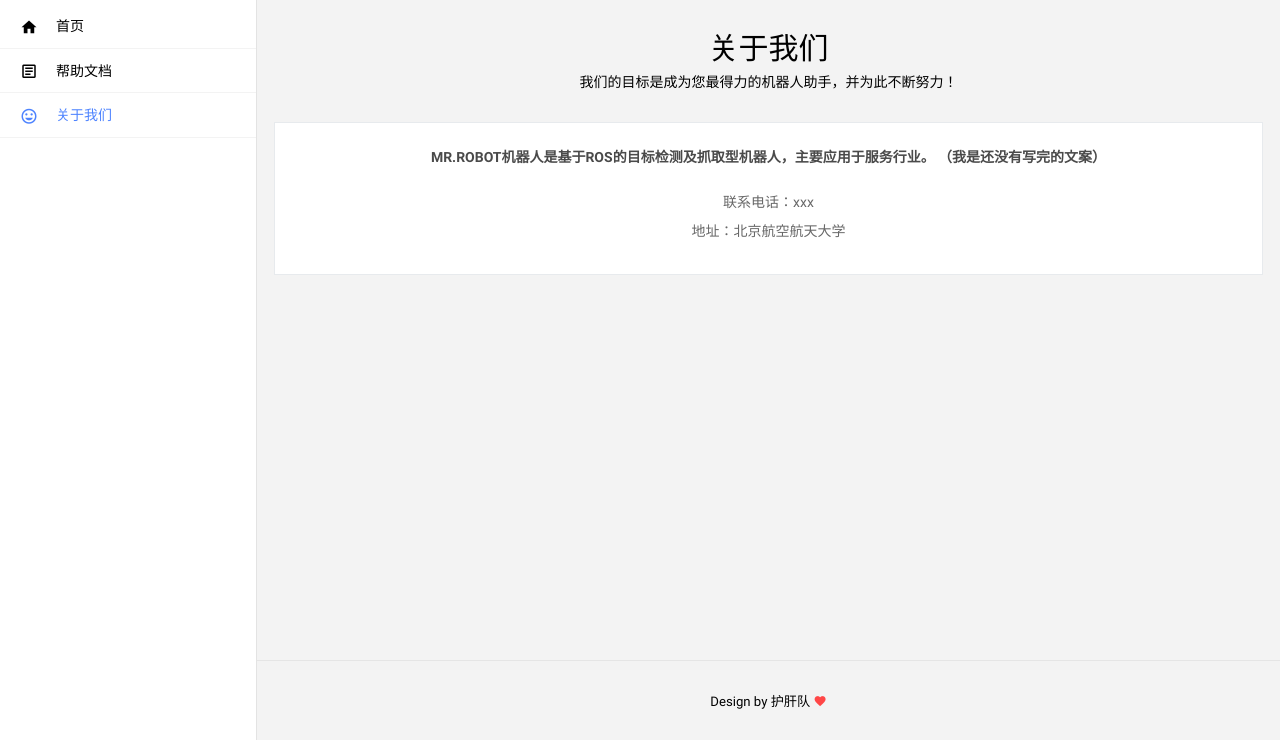
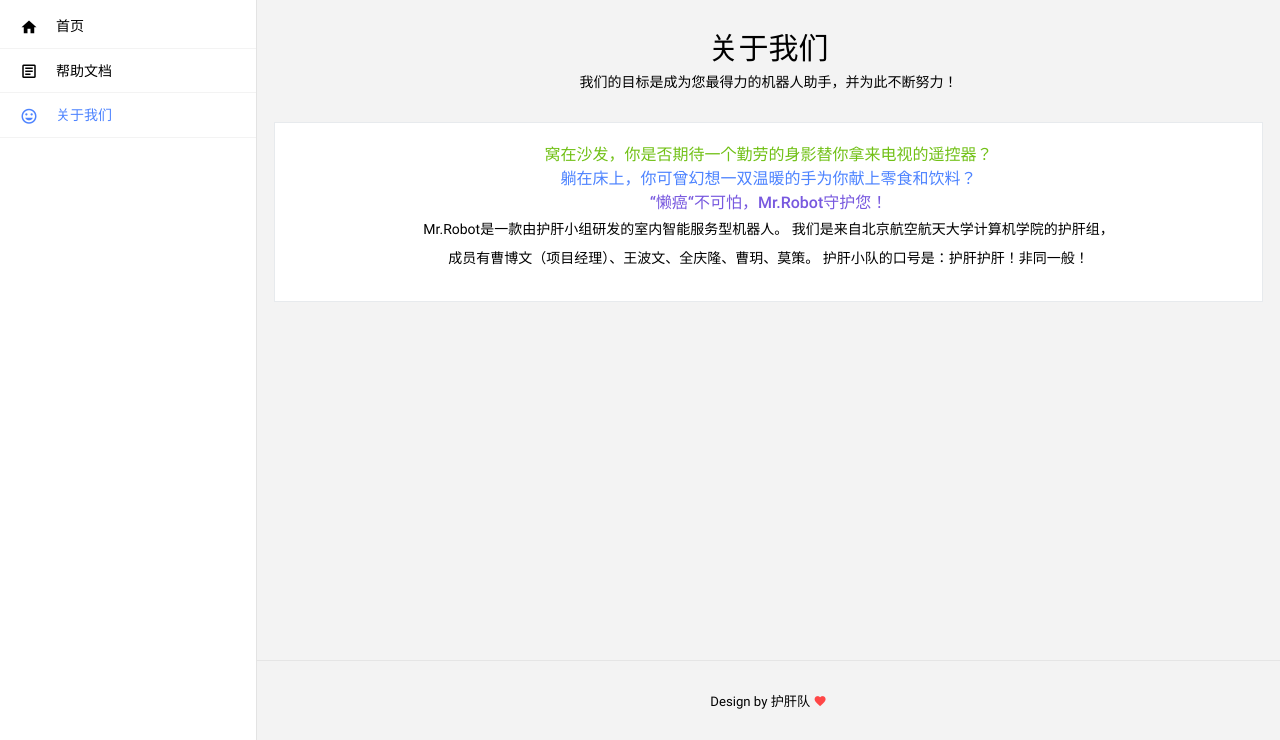
Before and after one commit to sebuaa2020/Team202, a Flask app: page /about_us in a window 1280 px wide. Shown: the part 60-800 px from the top of the page. Run offline with Flask 2, Linux system fonts and the light colour scheme; some libraries are stand-ins or nearby versions.

Commit message:
update about_us.html

```diff
--- a/ROS_web/templates/about_us.html
+++ b/ROS_web/templates/about_us.html
@@ -125,11 +125,14 @@
                     <div class="col-md-12 grid-margin stretch-card">
                         <div class="card">
                             <div class="card-body text-center">
-                                <p class="card-title">Mr.Robot机器人是基于ROS的目标检测及抓取型机器人，主要应用于服务行业。
-                                    （我是还没有写完的文案）
-                                </p>
-                                <p class="text-muted">联系电话：xxx</p>
-                                <p class="text-muted">地址：北京航空航天大学</p>
+                                <h5 class="text-success">窝在沙发，你是否期待一个勤劳的身影替你拿来电视的遥控器？</h5>
+                                <h5 class="text-primary">躺在床上，你可曾幻想一双温暖的手为你献上零食和饮料？</h5>
+                                <h5 class="text-info">“懒癌“不可怕，Mr.Robot守护您！</h5>
+                                <p>Mr.Robot是一款由护肝小组研发的室内智能服务型机器人。
+                                    我们是来自北京航空航天大学计算机学院的护肝组，</p>
+                                    <p>成员有曹博文（项目经理）、王波文、全庆隆、曹玥、莫策。
+                                    护肝小队的口号是：护肝护肝！非同一般！</p>
+{#                                <p class="text-muted">地址：北京航空航天大学</p>#}
                             </div>
                         </div>
                     </div>
```
